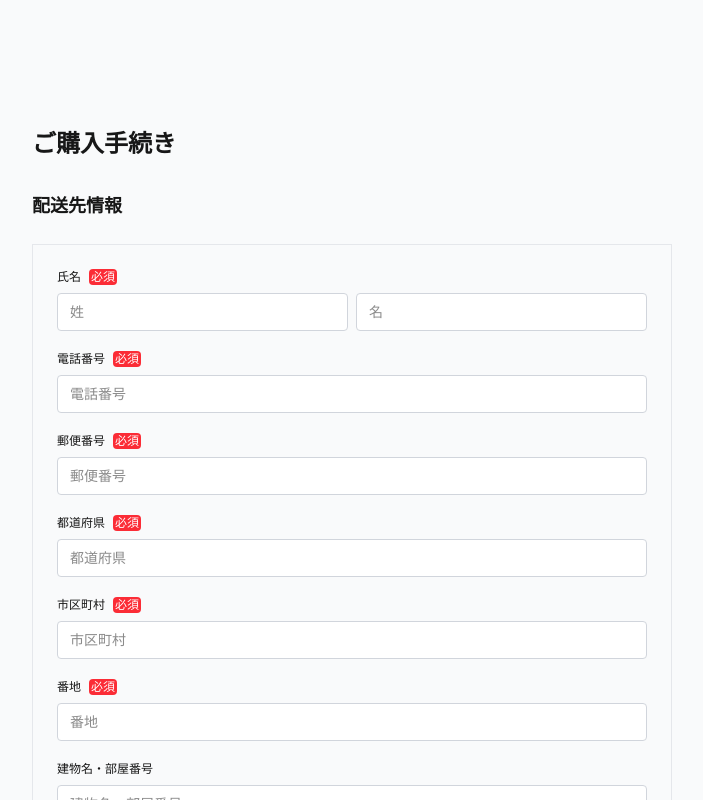
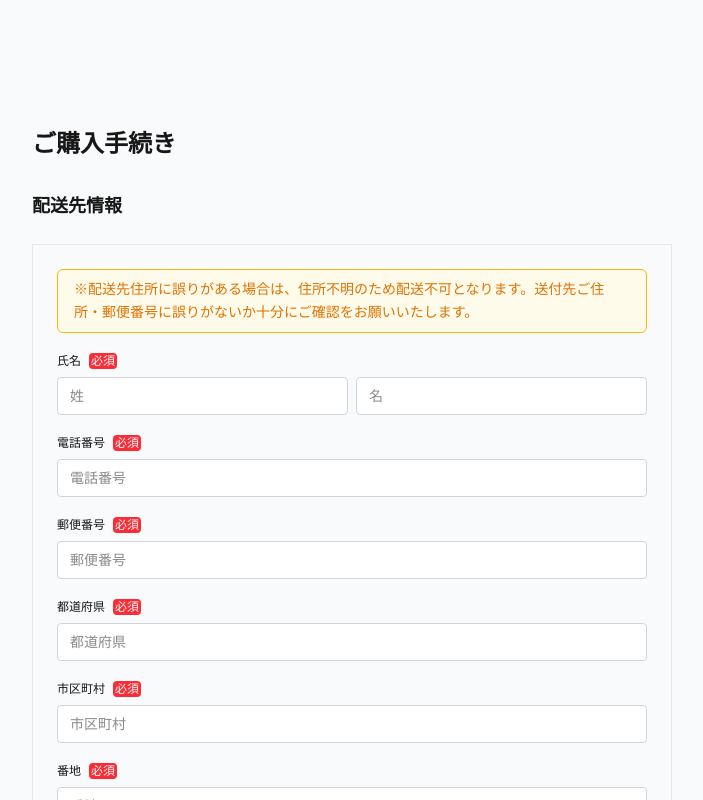
Before and after one commit to daisukemaki1003/Nagisa-assignment, a Next.js app: page / in a window 1280 px wide. Shown: the top 800 px of the page, without its empty margins (288-991 px from the left). Built offline with nearby package versions, Linux system fonts and the light colour scheme.

Commit message:
Enhance Home page with warning message for address verification and update Message component styles

```diff
--- a/app/page.tsx
+++ b/app/page.tsx
@@ -1,4 +1,5 @@
 import {CustomInput} from "@/components/Input";
+import {Message} from "@/components/Message";
 
 
 export default function Home() {
@@ -12,6 +13,11 @@ export default function Home() {
             <h2 className="text-lg font-bold">配送先情報</h2>
 
             <div className="flex flex-col gap-5 border border-gray-200 p-6">
+
+              <Message variant="warning">
+                ※配送先住所に誤りがある場合は、住所不明のため配送不可となります。送付先ご住所・郵便番号に誤りがないか十分にご確認をお願いいたします。
+              </Message>
+
               <InputSection title="氏名" required={true}>
                 <div className="flex gap-2">
                   <CustomInput placeholder="姓" />
--- a/components/Message.tsx
+++ b/components/Message.tsx
@@ -4,29 +4,24 @@ type MessageVariant = "error" | "warning" | "info";
 
 type MessageProps = {
   variant?: MessageVariant;
-  title?: ReactNode;
   children?: ReactNode;
   className?: string;
 };
 
-const variantStyles: Record<MessageVariant, {container: string; title: string}> = {
+const variantStyles: Record<MessageVariant, {container: string}> = {
   error: {
     container: "border-red-300 bg-red-50 text-red-800",
-    title: "text-red-900",
   },
   warning: {
-    container: "border-amber-300 bg-amber-50 text-amber-800",
-    title: "text-amber-900",
+    container: "border-amber-400 bg-amber-50 text-amber-600",
   },
   info: {
     container: "border-blue-300 bg-blue-50 text-blue-800",
-    title: "text-blue-900",
   },
 };
 
 export function Message({
   variant = "info",
-  title,
   children,
   className,
 }: MessageProps) {
@@ -34,7 +29,8 @@ export function Message({
     "w-full",
     "rounded-md",
     "border",
-    "p-4",
+    "px-4",
+    "py-2",
     "text-sm",
     "leading-relaxed",
     variantStyles[variant].container,
@@ -45,14 +41,7 @@ export function Message({
 
   return (
     <div className={mergedClassName}>
-      {title ? (
-        <p className={["font-medium", variantStyles[variant].title].join(" ")}>
-          {title}
-        </p>
-      ) : null}
-      {children ?
-        <div className={title ? "mt-1" : undefined}>{children}</div> : null
-      }
+      {children}
     </div>
   );
 }
```
